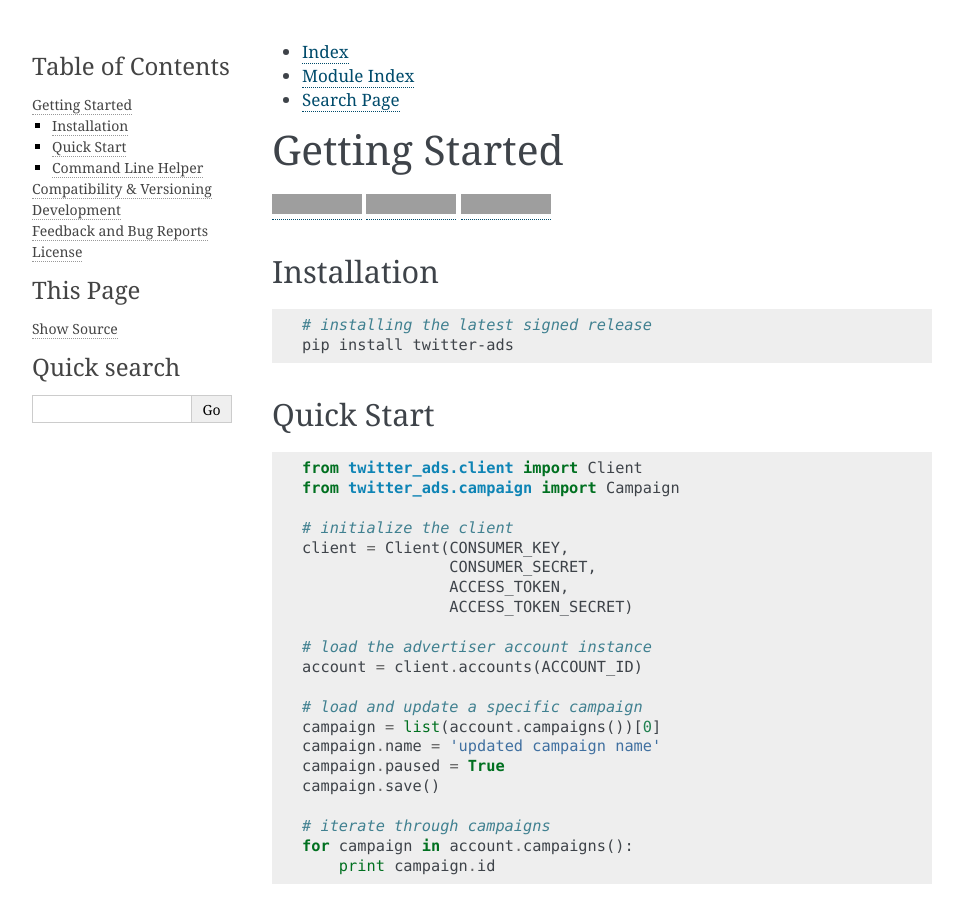
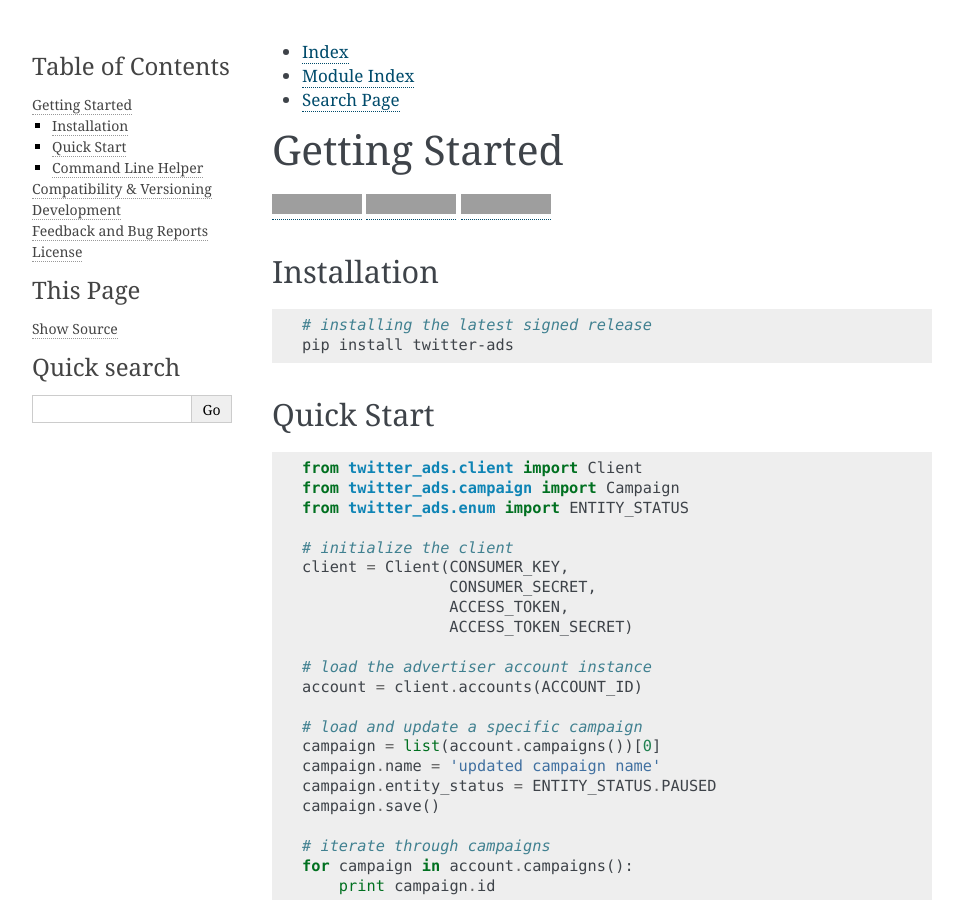
Before and after one commit to xdevplatform/twitter-python-ads-sdk, a Sphinx documentation site: the page built from docs/source/index.rst, in a window 1280 px wide and 900 px high. Shown: the whole window, without its empty margins (148-1111 px from the left). Built offline with Sphinx 7.4.7, drawn with Linux system fonts in a browser that asks for light colours; pages that are not in the unit, such as notebooks, are missing from menus; the version number could not be read and is left out; grey boxes are pictures that could not be loaded.

Commit message:
update index.rst for entity_status

```diff
--- a/docs/source/index.rst
+++ b/docs/source/index.rst
@@ -30,6 +30,7 @@
 
     from twitter_ads.client import Client
     from twitter_ads.campaign import Campaign
+    from twitter_ads.enum import ENTITY_STATUS
 
     # initialize the client
     client = Client(CONSUMER_KEY,
@@ -43,7 +44,7 @@
     # load and update a specific campaign
     campaign = list(account.campaigns())[0]
     campaign.name = 'updated campaign name'
-    campaign.paused = True
+    campaign.entity_status = ENTITY_STATUS.PAUSED
     campaign.save()
 
     # iterate through campaigns
```
